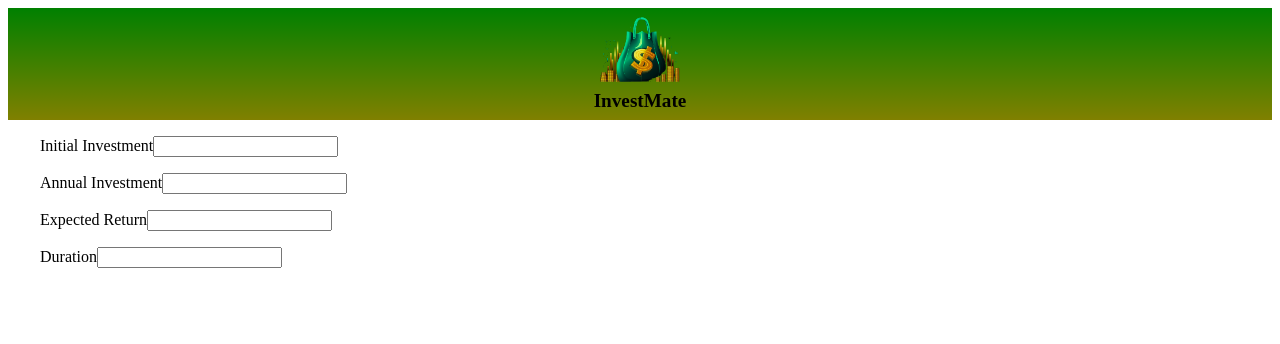
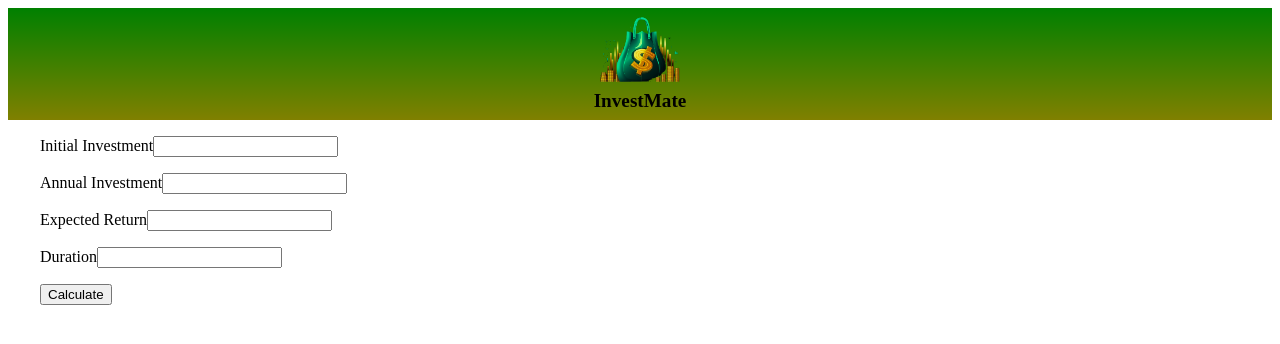
Before and after one commit to PAVI-SARAVANAN/InvestMate, an Angular app: page / in a window 1280 px wide. Shown: the top 344 px of the page. Built offline with nearby package versions, Linux system fonts and the light colour scheme.

Commit message:
Create a Form for User-Input

```diff
--- a/src/app/user-input/user-input.component.html
+++ b/src/app/user-input/user-input.component.html
@@ -15,4 +15,8 @@
         <label for="Duration">Duration</label>
         <input type="number" class="Duration" id="Duration"/>
     </p>
+
+    <p>
+        <button>Calculate</button>
+    </p>
 </form>
```
